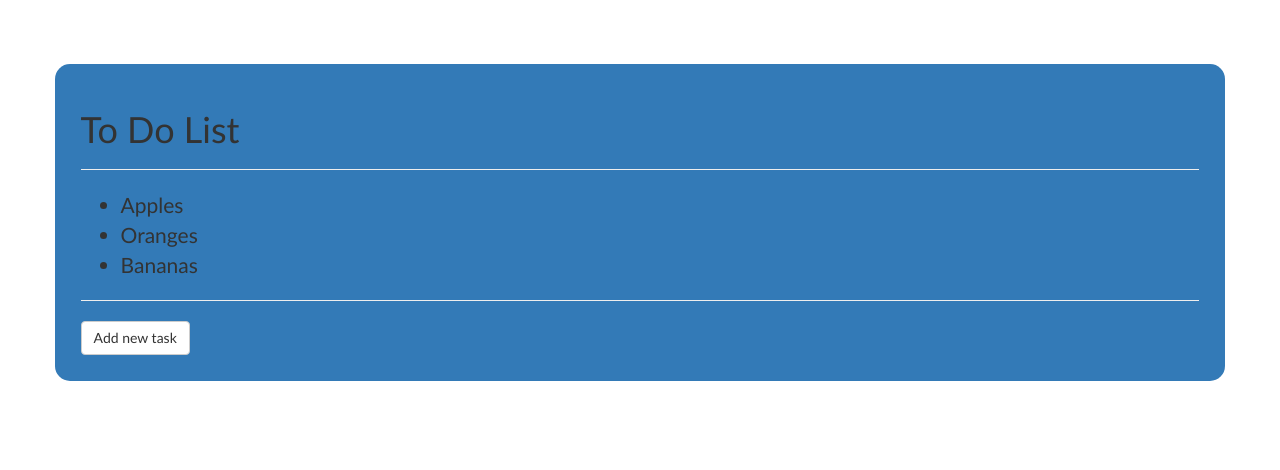
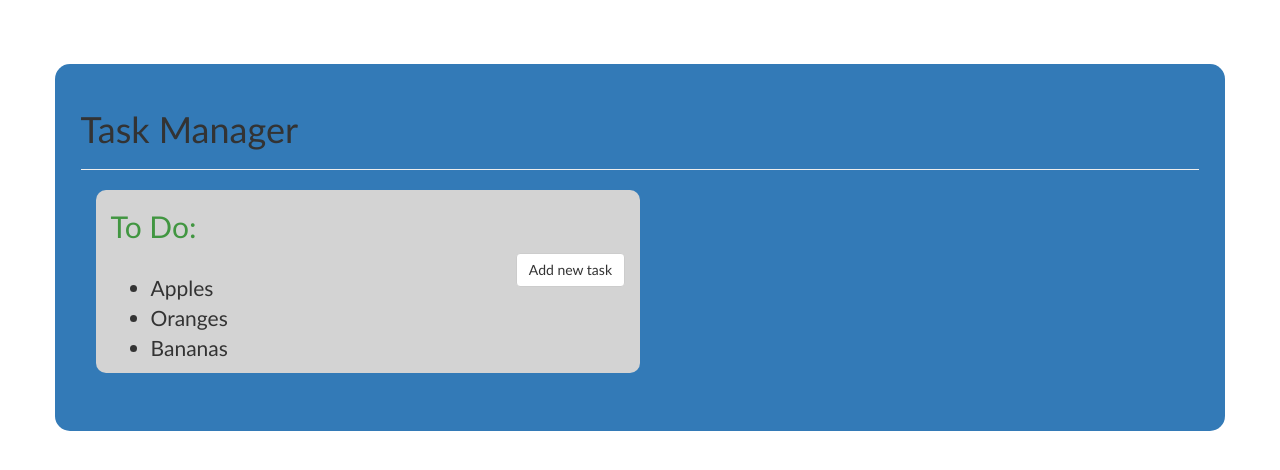
Before and after one commit to maent45/Flatlander-s_AngularJS_WebApp, a plain HTML site: page javascript_refresher/index.html in a window 1280 px wide. Drawn offline with nearby package versions, Linux system fonts and the light colour scheme.

Commit message:
dividing task interface into two columns
created a left panel for "to do tasks", will later add right panel for
"done" tasks

```diff
--- a/javascript_refresher/css/custom.css
+++ b/javascript_refresher/css/custom.css
@@ -19,3 +19,13 @@ li.edit span{
 li.edit input{
     display: initial;
 }
+
+/*--- left panel css ---*/
+.leftPanel{
+    background-color: lightgray;
+    border-radius: 10px;
+    margin-bottom: 3%;
+}
+.leftPanel h2{
+    color: #419641;
+}
--- a/javascript_refresher/index.html
+++ b/javascript_refresher/index.html
@@ -9,8 +9,15 @@
 </head>
 <body>
 <div class="container mainContainer">
-    <h1>To Do List</h1>
+    <h1>Task Manager</h1>
     <hr>
+
+    <!--- left panel --->
+    <div class="col-lg-12 col-md-12 col-sm-12 col-xs-12">
+        <div class="col-lg-6 leftPanel">
+            <h2>To Do:</h2>
+            <button class="btn btn-default pull-right" id="btnAddTask">Add new task</button>
+            <br/>
             <ul id="checklist">
                 <li>
                     <span>Apples</span>
@@ -25,8 +32,11 @@
                     <input value="Bananas">
                 </li>
             </ul>
+        </div>
+    </div>
+
     <hr/>
-    <button class="btn btn-default" id="btnAddTask">Add new task</button>
+
 </div>
 <script src="https://ajax.googleapis.com/ajax/libs/jquery/1.11.3/jquery.min.js"></script>
 <script src="js/events.js"></script>
```
Lines whose indentation alone changed are shown as unchanged.
